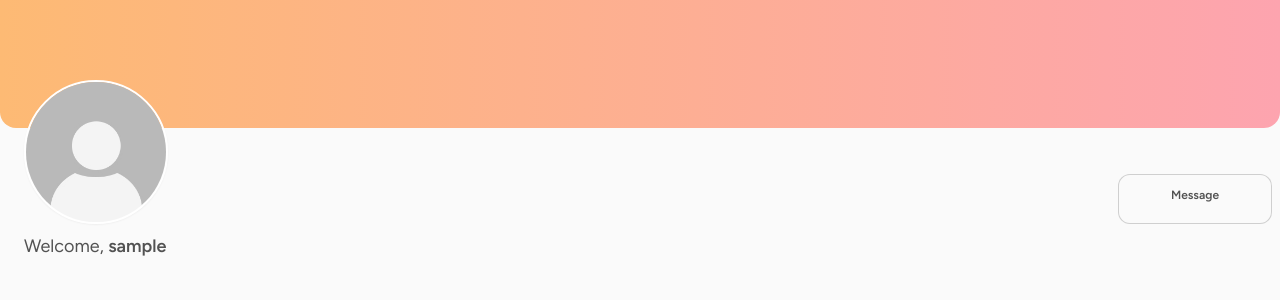
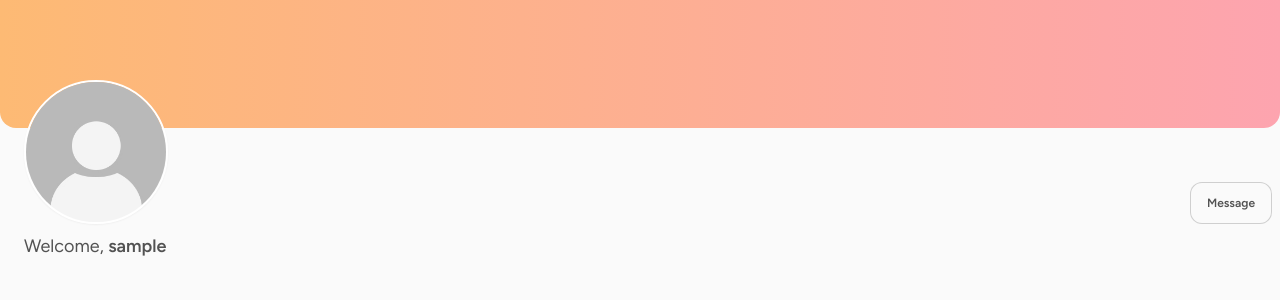
Before and after one commit to kevinlaw91/react-signin-demo, a React (Vite) app: page / in a window 1280 px wide. Shown: the top 300 px of the page. Built offline with nearby package versions, Linux system fonts and the light colour scheme; sample sign-in values are in the browser's storage; some icons are missing.

Commit message:
fix: Button component renders empty icon container

```diff
--- a/src/components/Button.tsx
+++ b/src/components/Button.tsx
@@ -30,23 +30,29 @@ export const Button = forwardRef<HTMLAnchorElement | HTMLButtonElement, ButtonPr
     ...remainingProps
   } = props;
 
+  const iconLeft = (typeof leftIcon === 'string')
+    ? <Icon icon={leftIcon} className="h-full text-current" height="unset" />
+    : (leftIcon ?? undefined)
+  ;
+
+  const iconRight = (typeof rightIcon === 'string')
+    ? <Icon icon={rightIcon} className="h-full text-current" height="unset" />
+    : (rightIcon ?? undefined)
+  ;
+
   const contents = (
     <span className={twMerge('flex w-full items-stretch justify-items-stretch gap-3 mx-4 my-3', iconCentered ? 'justify-center' : 'justify-between')}>
-      <span className="flex h-full min-w-6 shrink-0 items-center aspect-square">
-        {
-          typeof leftIcon === 'string'
-            ? <Icon icon={leftIcon} className="h-full text-current" height="unset" />
-            : leftIcon
-        }
-      </span>
+      {iconLeft && (
+        <span className="flex h-full min-w-6 shrink-0 items-center aspect-square">
+          {iconLeft}
+        </span>
+      )}
       {children}
-      <span className="flex h-full min-w-6 shrink-0 items-center aspect-square">
-        {
-          typeof rightIcon === 'string'
-            ? <Icon icon={rightIcon} className="h-full text-current" height="unset" />
-            : rightIcon
-        }
-      </span>
+      {iconRight && (
+        <span className="flex h-full min-w-6 shrink-0 items-center aspect-square">
+          {iconLeft}
+        </span>
+      )}
     </span>
   );
 
```
